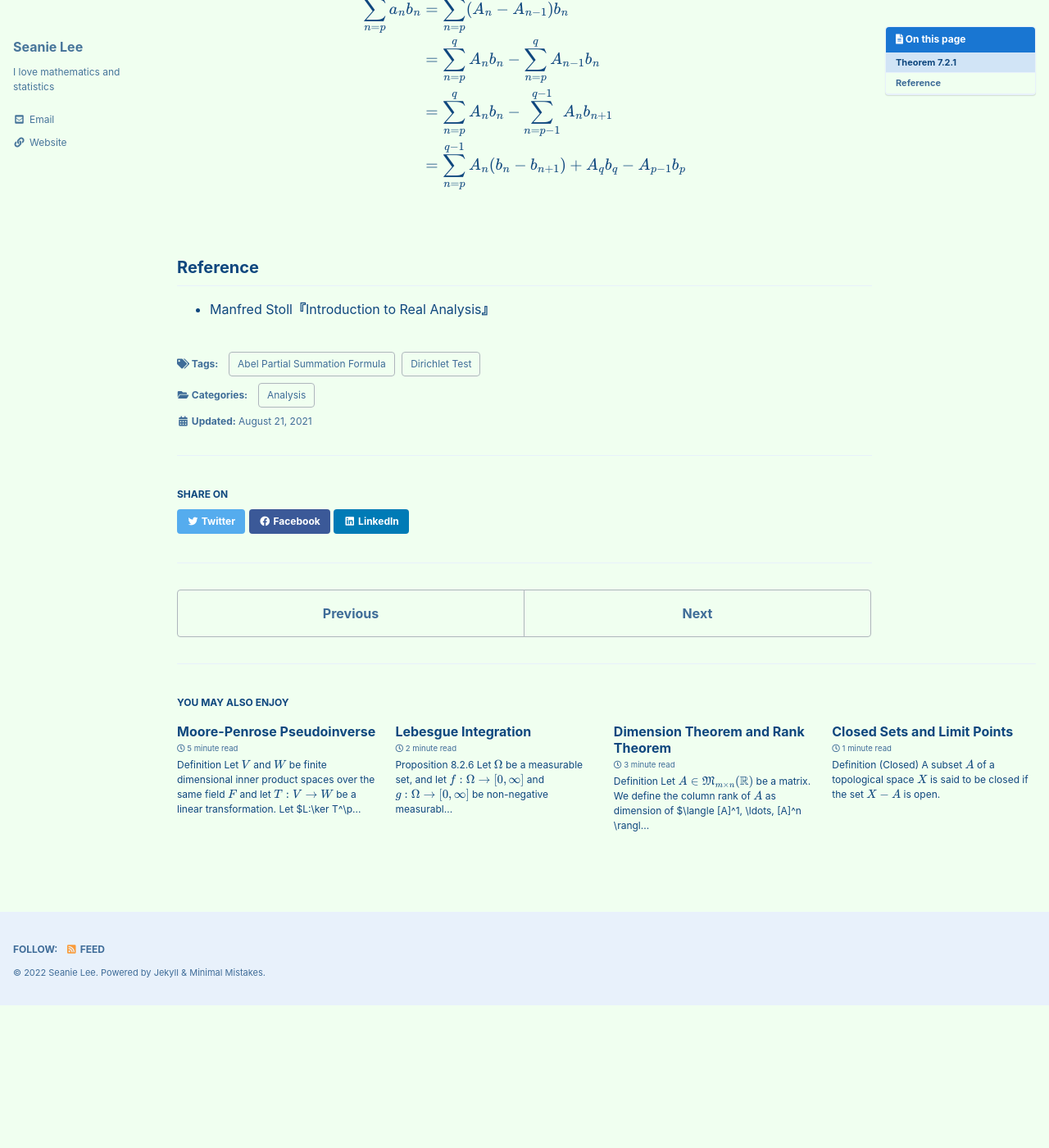
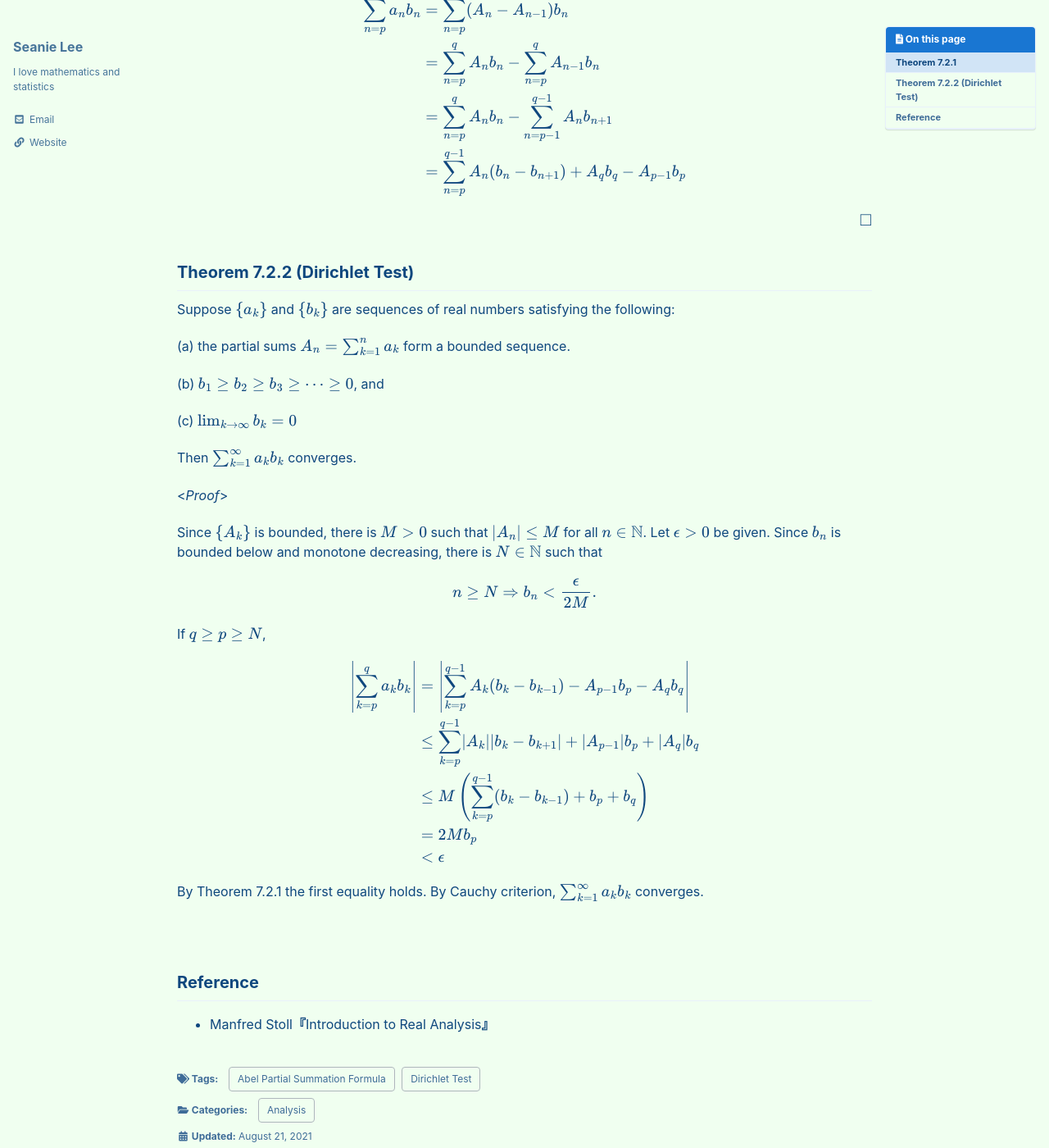
Before and after one commit to seanie12/blog, a Jekyll site: the page built from _posts/2021-08-21-dirichlet-test.md, in a window 1280 px wide and 1400 px high, scrolled down 441 px. Shown: the whole window at 82% size. Built offline with Jekyll 4.4.1, drawn with Linux system fonts in a browser that asks for light colours; cached includes are drawn as plain includes; formulas are drawn with MathJax 3; before the commit the page ends 1667 px from its top, so only the background shows below that; some of the changed text lies outside the part shown.

Commit message:
Update 2021-08-21-dirichlet-test.md

```diff
--- a/_posts/2021-08-21-dirichlet-test.md
+++ b/_posts/2021-08-21-dirichlet-test.md
@@ -39,5 +39,42 @@ $$
 $$
 
 $$\tag*{$\square$}$$
+
+## Theorem 7.2.2 (Dirichlet Test)
+Suppose $\\{ a_k\\}$ and $\\{b_k\\}$ are sequences of real numbers satisfying the following:
+
+(a) the partial sums $A_n=\sum_{k=1}^n a_k$ form a bounded sequence.
+
+(b) $b_1\geq b_2 \geq b_3 \geq \cdots \geq 0$, and
+
+(c) $\lim_{k\to\infty}b_k = 0$
+
+Then $\sum_{k=1}^\infty a_k b_k$ converges.
+
+<*Proof*>
+
+Since $\\{A_k\\}$ is bounded, there is $M>0$ such that $\lvert A_n \rvert \leq M$ for all $n\in\mathbb{N}$. Let $\epsilon >0$ be given. Since $b_n$ is bounded below and  monotone decreasing, there is $N\in\mathbb{N}$ such that
+
+$$
+\begin{align*}
+n\geq N \Rightarrow b_n < \frac{\epsilon}{2M}.
+\end{align*}
+$$
+
+If $q\geq p \geq N$,
+
+$$
+\begin{align*}
+\left\lvert \sum_{k=p}^q a_k b_k \right\rvert &= \left\lvert\sum_{k=p}^{q-1}A_k(b_k - b_{k-1}) - A_{p-1}b_p - A_q b_q \right\rvert \\
+&\leq \sum_{k=p}^{q-1}\lvert A_k\rvert \lvert b_k - b_{k+1}\rvert + \lvert A_{p-1}\rvert b_p + \lvert A_q \rvert b_q \\
+&\leq M \left( \sum_{k=p}^{q-1}(b_k - b_{k-1}) + b_p +b_q \right) \\
+&=2Mb_p \\
+&<\epsilon
+\end{align*}
+$$
+
+By Theorem 7.2.1 the first equality holds. By Cauchy criterion, $\sum_{k=1}^\infty a_kb_k$ converges.
+
+$$\tag*{$\square$}$$
 ## Reference
 - Manfred Stoll**『**Introduction to Real Analysis**』**
```
